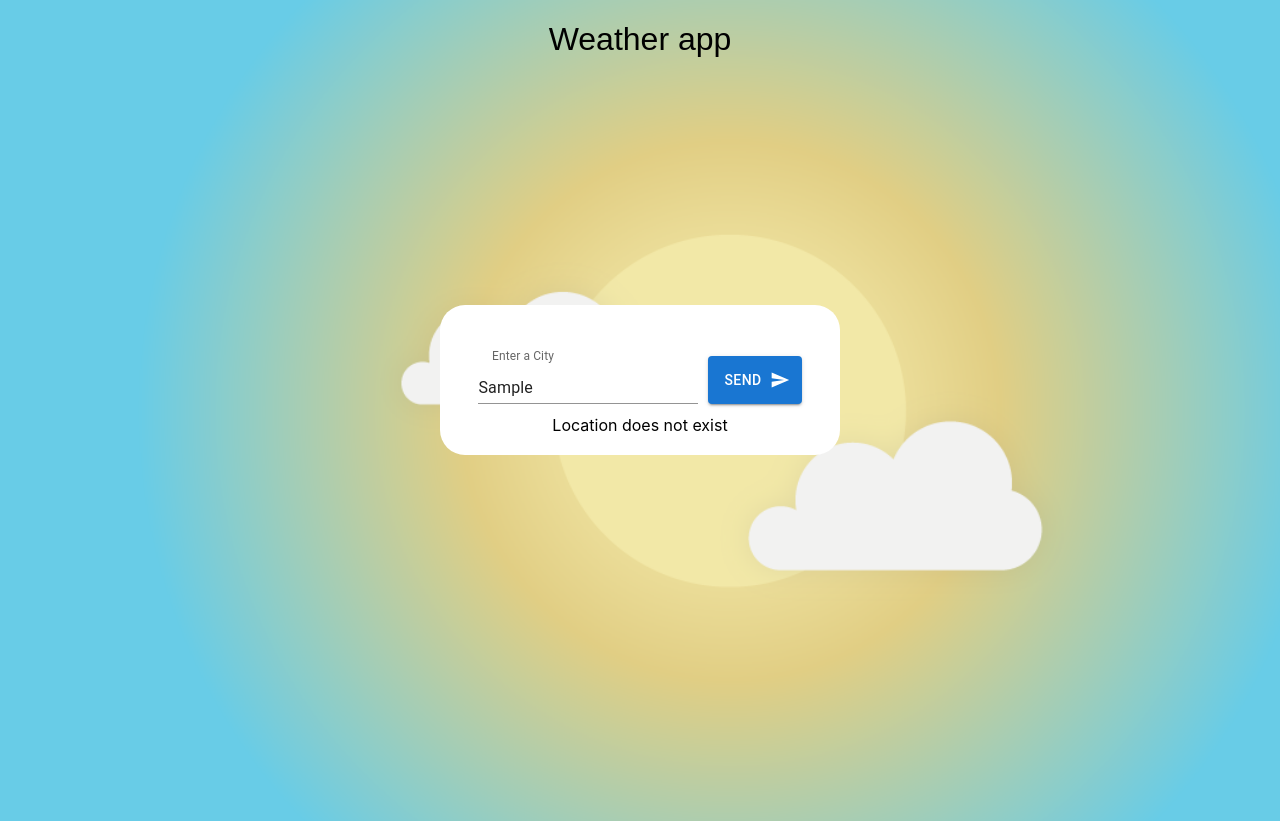
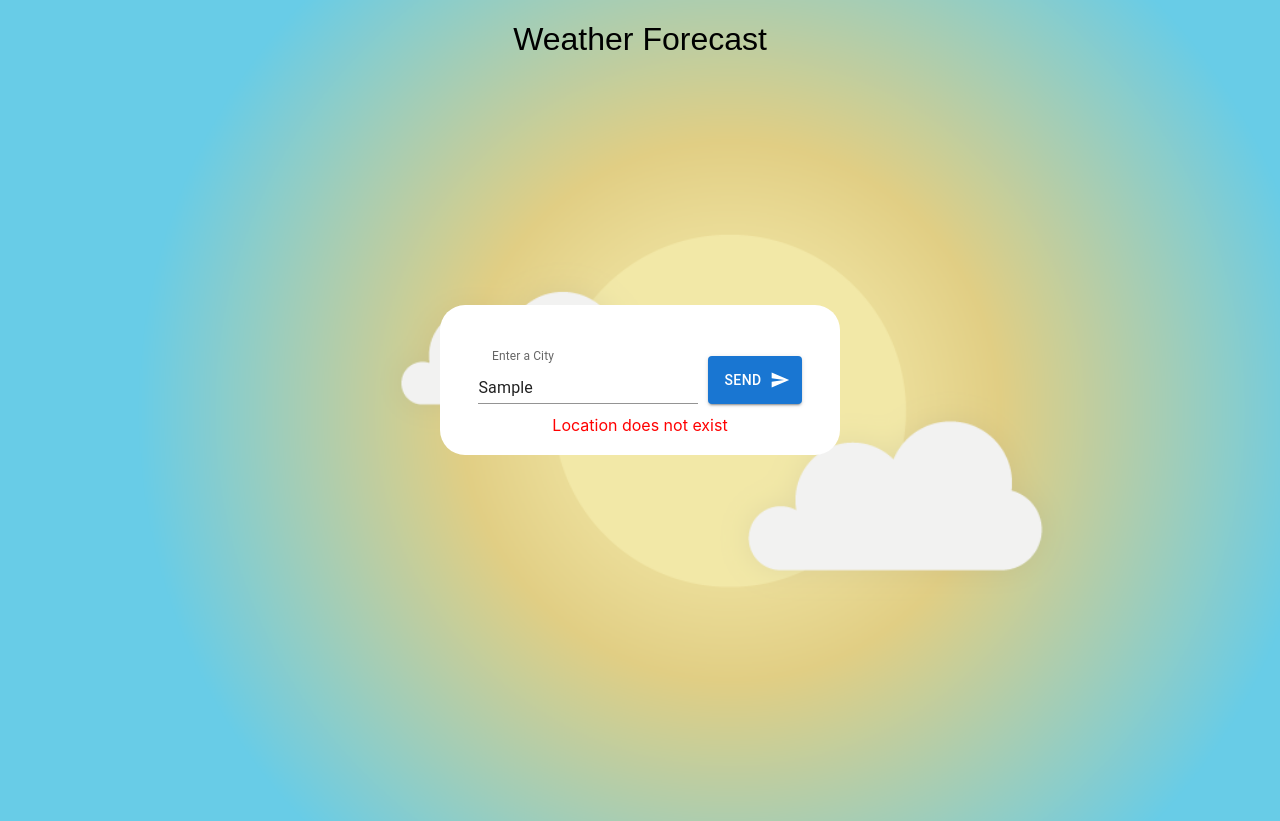
Before and after one commit to Ameer-Alaswad/Weather-app, a React (Create React App) app: page / in a window 1280 px wide. Both pictures are taken after typing "Sample" into the empty fields and a click on the button "SEND". Built offline with nearby package versions, Linux system fonts and the light colour scheme; no server answers.

Commit message:
fine tuning

```diff
--- a/src/components/form/Form.js
+++ b/src/components/form/Form.js
@@ -1,7 +1,6 @@
 import { InputLabel, Input } from "@mui/material";
 import SendIcon from "@mui/icons-material/Send";
 import Button from "@mui/material/Button";
-// import useFetchWeather from "../../hooks/useWeathrFetch";
 import React, { useState, useContext } from "react";
 import { FormControl } from "@mui/material";
 import axios from "axios";
@@ -49,12 +48,11 @@ export default function Form() {
           textAlign: "center",
         }}
       >
-        Weather app
+        Weather Forecast
       </h1>
       <div
         style={{
           display: "flex",
-          // flexDirection: "row",
           justifyContent: "center",
           alignItems: "center",
           height: "600px",
@@ -103,6 +101,7 @@ export default function Form() {
               style={{
                 position: "absolute",
                 top: "110px",
+                color: "red",
               }}
             >
               Please type a City
@@ -113,6 +112,7 @@ export default function Form() {
               style={{
                 position: "absolute",
                 top: "110px",
+                color: "red",
               }}
             >
               Location does not exist
```
